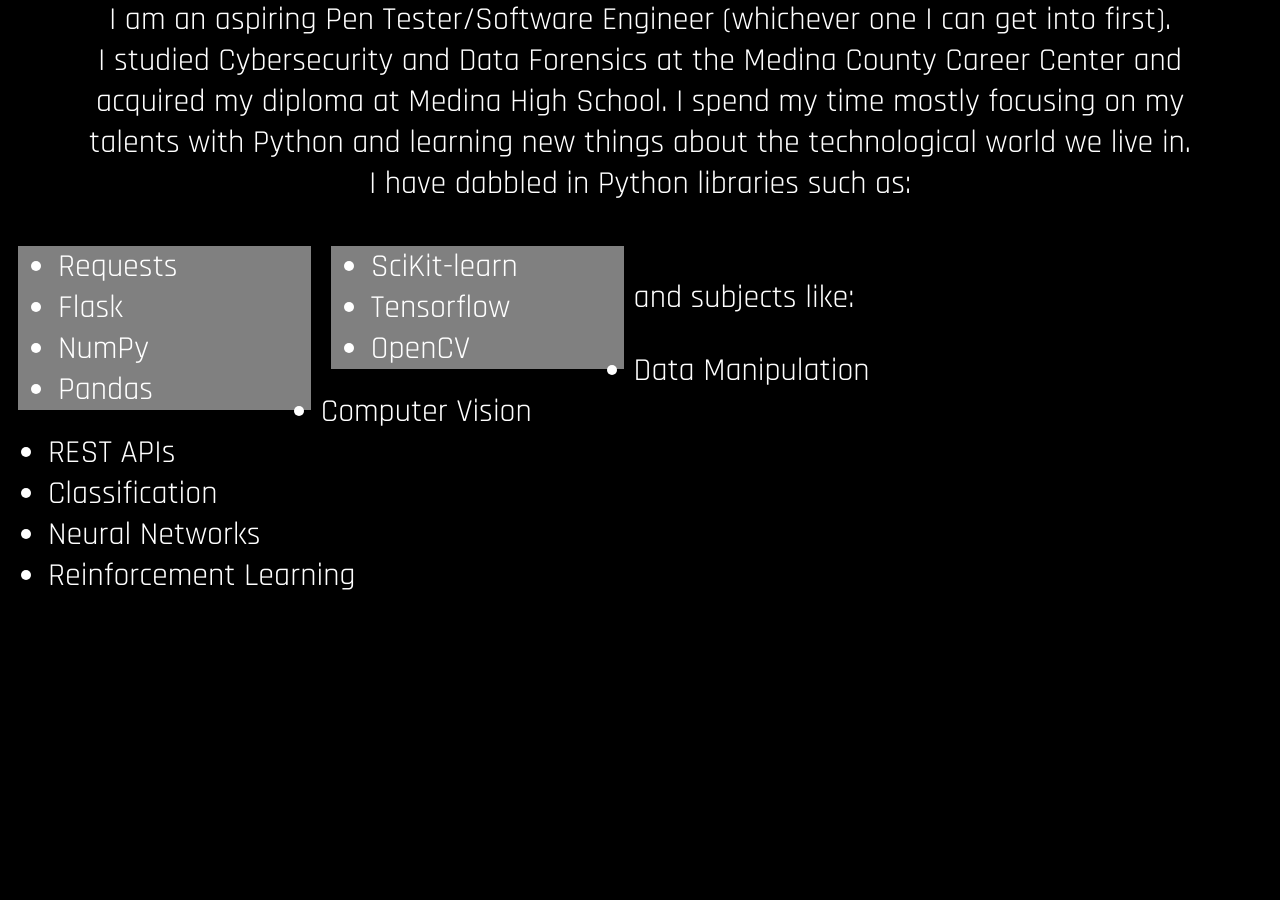
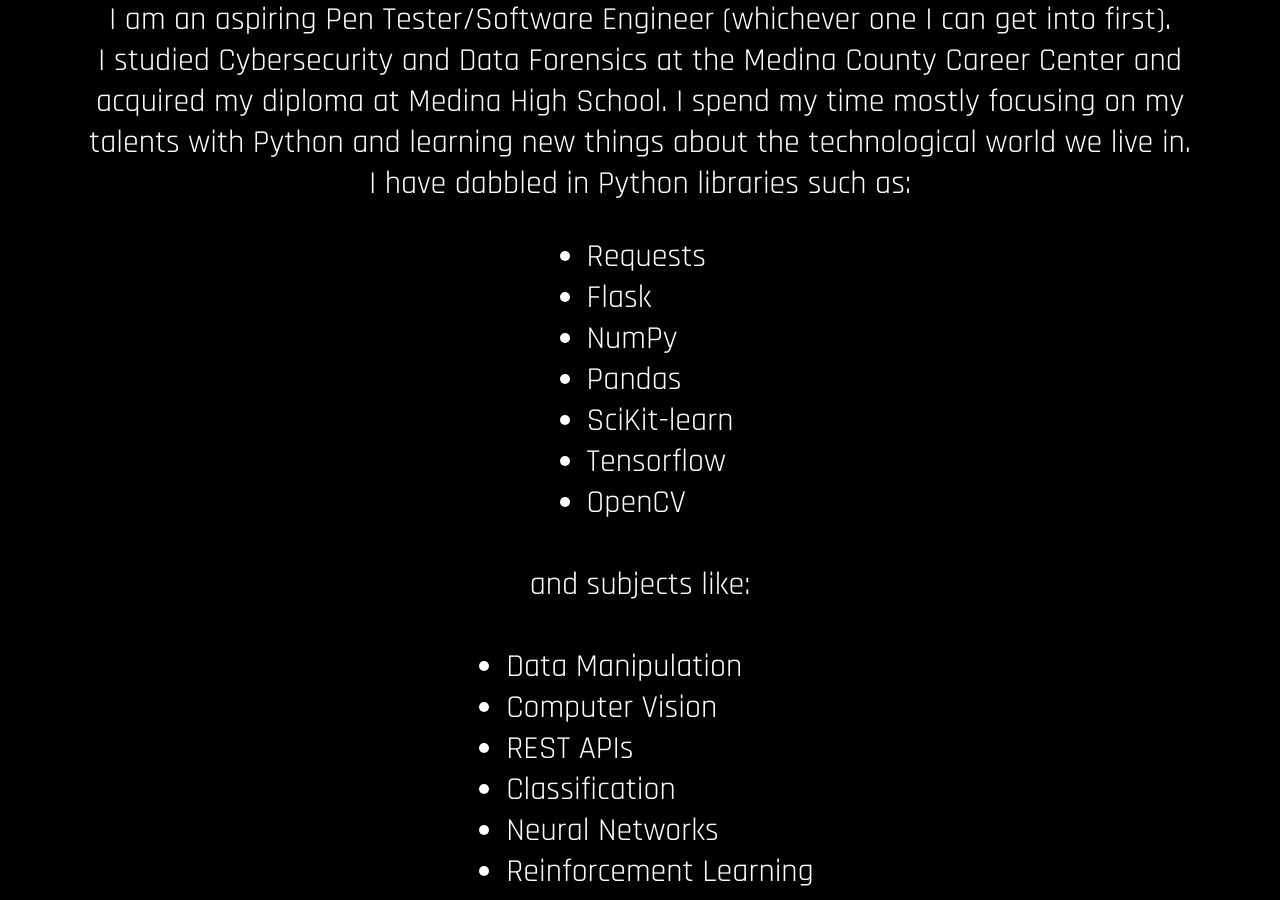
Before and after one commit to CommPlayVG/FlaskWebsite, a Flask app: page / in a window 1280 px wide. Shown: the part 552-1452 px from the top of the page. Before the commit the page ends 1142 px from the top, so only its background shows below. Run offline with Flask 2, Linux system fonts and the light colour scheme.

Commit message:
Add Centering to subjects and libraries list

```diff
--- a/static/CSS/main.css
+++ b/static/CSS/main.css
@@ -7,3 +7,13 @@
     background-color: black;
     color: white;
 }
+
+#PyLibraries{
+  display: table;
+  margin: 0 auto;
+}
+
+#subjects{
+  display: table;
+  margin: 0 auto;
+}
--- a/templates/index.html
+++ b/templates/index.html
@@ -25,21 +25,21 @@
         </p>
     </center>
 
-    <ul style="width: 20%; float:left; height:auto; background:gray; margin:10px">
+    <ul id="PyLibraries">
         <li>Requests</li>
         <li>Flask</li>
         <li>NumPy</li>
         <li>Pandas</li>
-    </ul>
-    <ul style="width: 20%; float:left; height:auto; background:gray; margin:10px">
         <li>SciKit-learn</li>
         <li>Tensorflow</li>
         <li>OpenCV</li>
     </ul>
     <br>
-
-    and subjects like:
-    <ul>
+    <center>
+        and subjects like:<br>
+        <br>
+    </center>
+    <ul id="subjects">
         <li>Data Manipulation</li>
         <li>Computer Vision</li>
         <li>REST APIs</li>
```
